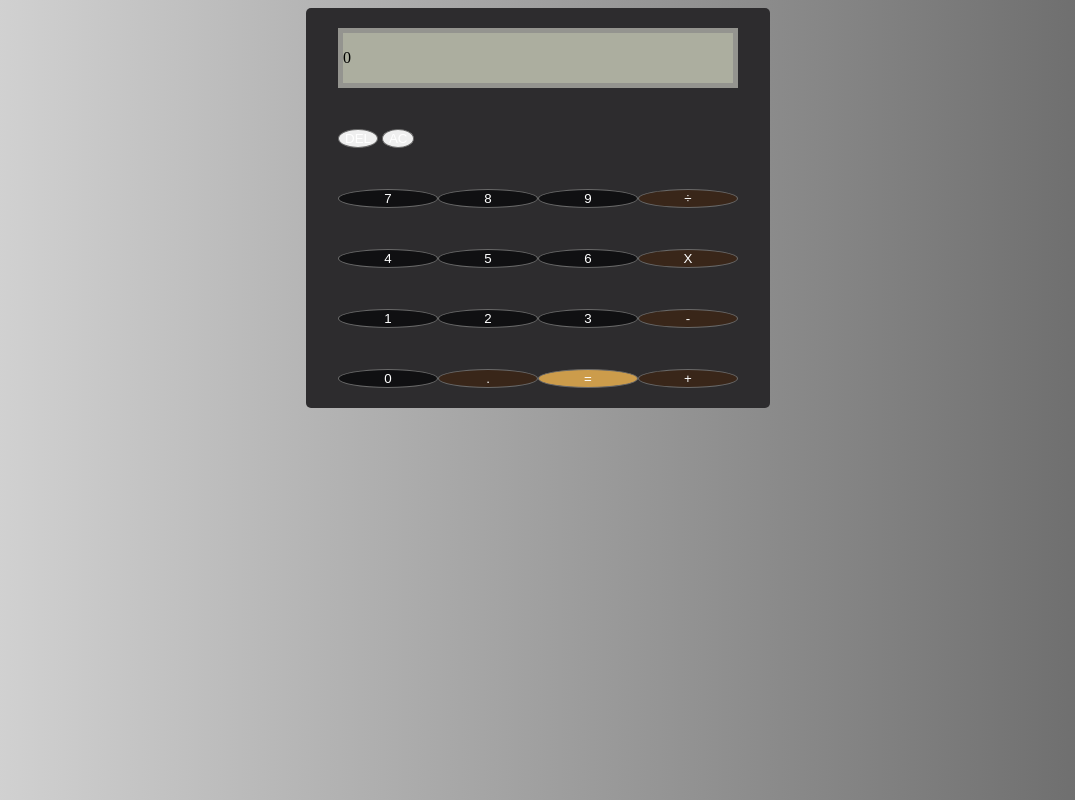
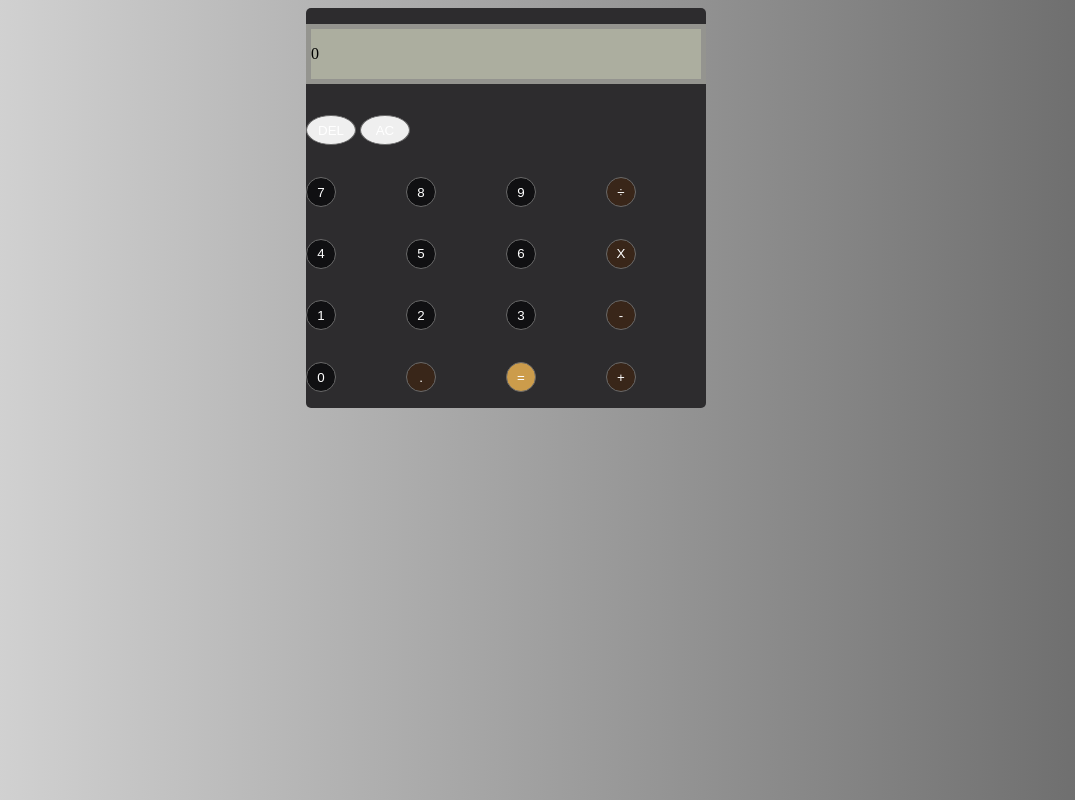
Before and after one commit to AaSa98/odin_calculator, a plain HTML site: page index.html in a window 1280 px wide. Shown: the whole page, without its empty margins (102-1177 px from the left). Drawn offline with Linux system fonts and the light colour scheme.

Commit message:
buttons sind klein und rund, abstand zu groß rechts

```diff
--- a/index.html
+++ b/index.html
@@ -15,8 +15,8 @@
         </div>
       </div>
         <div class="small-btn">
-        <button>DEL</button>
-        <button>AC</button>
+          <button class="btn-small">DEL</button>
+          <button class="btn-small">AC</button>
         </div>
         <button class="btn-num">7</button>
         <button class="btn-num">8</button>
--- a/styles.css
+++ b/styles.css
@@ -4,7 +4,6 @@ body{
 
 .calc-grid{
     display: grid;
-    justify-content: center;
     align-items: center;
     grid-template-columns: repeat(4, 100px);
     grid-template-rows: auto;
@@ -12,9 +11,14 @@ body{
     background-color: #2d2c2e;
     margin: 0px 400px;
     border-radius: 5px;
+    max-width:max-content;
 }
 .small-btn{
     grid-column: span 4;
+}
+
+.btn-small{
+    width: 50px;
 }
 
 button{
@@ -23,13 +27,19 @@ button{
     color: white;
     border: 1px solid #696969;
     outline: none;
-    height: max-content;
+    height: 30px;
+    aspect-ratio: 1/1;
+}
+
+button:active{
+    background-color: #acae9f;
 }
 
 .output{
     border: solid 5px #94948f;
     grid-column: span 4;
     background-color: #acae9f;
+    /*margin: 0px 50px 0px 5px;*/
 }
 
 .btn-op{
```
Lines whose indentation alone changed are shown as unchanged.
